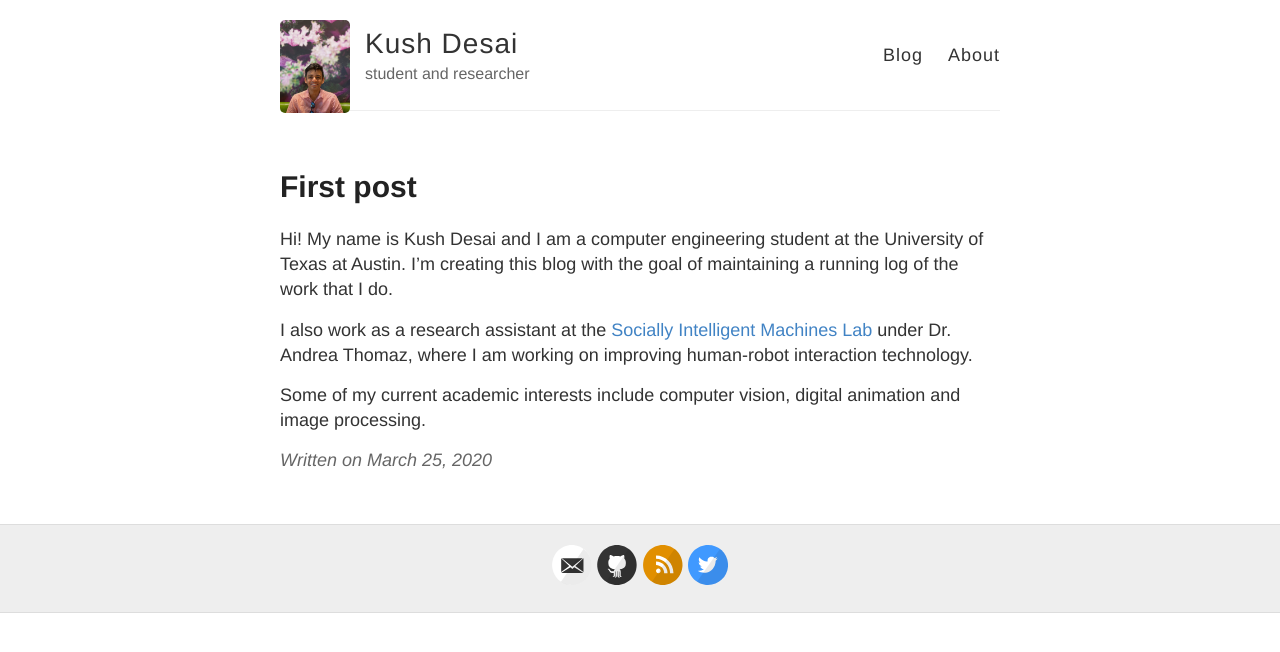
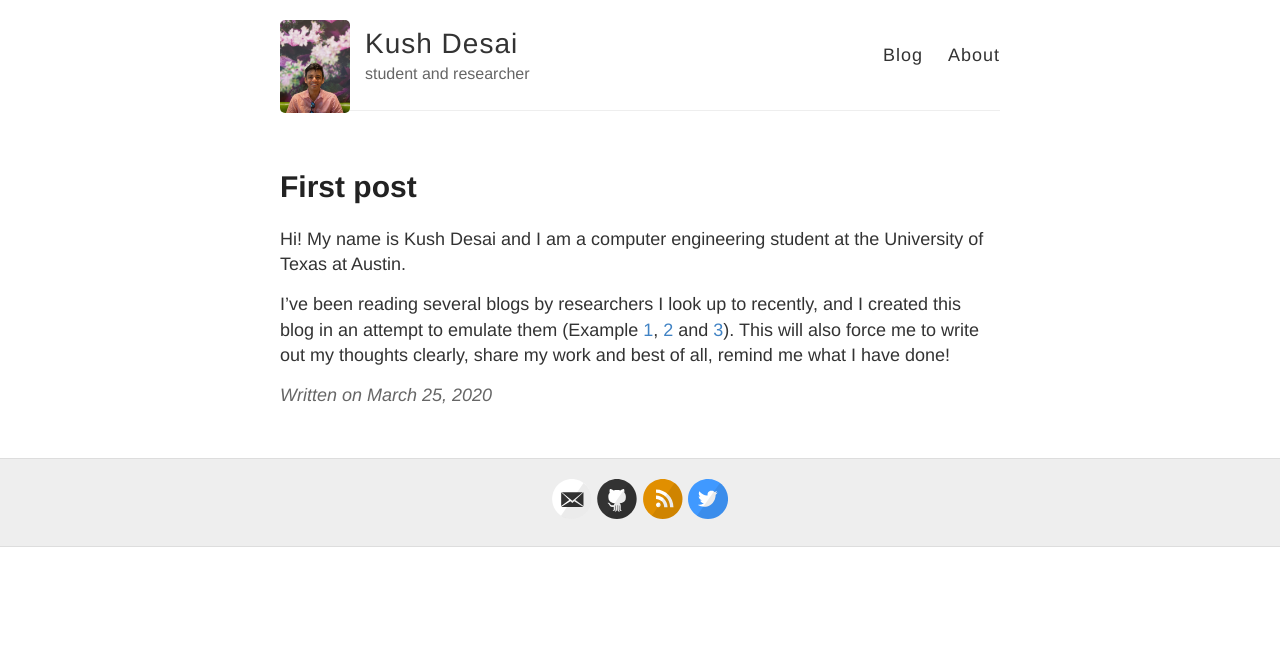
Before and after one commit to kdesai2018/kdesai2018.github.io, a Jekyll site: the page built from _posts/2020-03-25-first-post.md, in a window 1280 px wide. Shown: the top 652 px of the page. Built offline with Jekyll 4.4.1, drawn with Linux system fonts in a browser that asks for light colours.

Commit message:
typo, fix first post

```diff
--- a/_posts/2020-03-25-first-post.md
+++ b/_posts/2020-03-25-first-post.md
@@ -3,10 +3,8 @@ layout: post
 title: First post
 ---
 
-Hi! My name is Kush Desai and I am a computer engineering student at the University of Texas at Austin. I'm creating this blog with the goal of maintaining a running log of the work that I do.
+Hi! My name is Kush Desai and I am a computer engineering student at the University of Texas at Austin.
 
-I also work as a research assistant at the [Socially Intelligent Machines Lab](http://sim.ece.utexas.edu/) under Dr. Andrea Thomaz, where I am working on improving human-robot interaction technology.
-
-Some of my current academic interests include computer vision, digital animation and image processing.
+I've been reading several blogs by researchers I look up to recently, and I created this blog in an attempt to emulate them (Example [1](https://jxyzabc.blogspot.com), [2](http://karpathy.github.io) and [3](https://scottaaronson.blog)). This will also force me to write out my thoughts clearly, share my work and best of all, remind me what I have done!
 
 <!-- ![_config.yml]({{ site.baseurl }}/images/config.png) -->
```
Also changed, not shown: _posts/2020-11-30-nba-project.md (+1 -1 lines).
